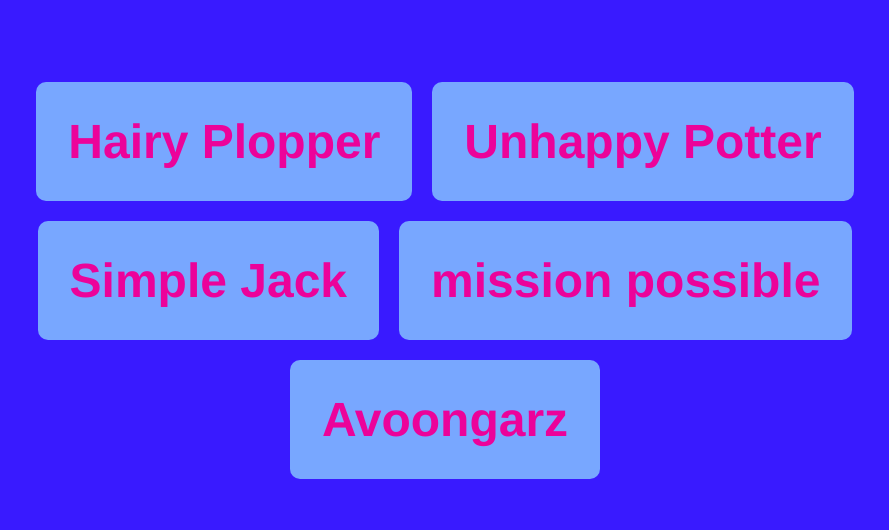
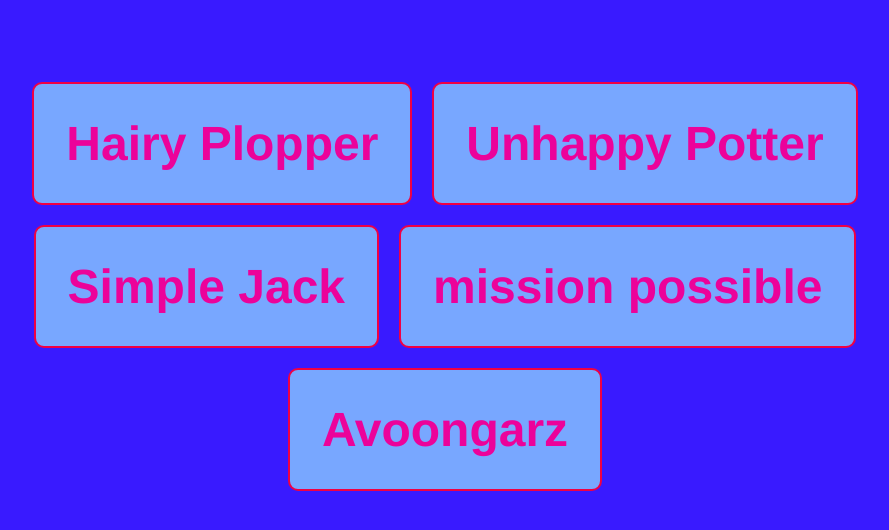
Before and after one commit to HuskyBell2/project-1, a React (Vite) app: page / in a window 1280 px wide. Shown: the top 530 px of the page, without its empty margins (195-1084 px from the left). Built offline with nearby package versions, Linux system fonts and the light colour scheme.

Commit message:
changed a typo

```diff
--- a/src/index.css
+++ b/src/index.css
@@ -26,7 +26,7 @@ h2 {
 }
 
 .card {
-	border: 2px soild #f00044;
+	border: 2px solid #f00044;
 	padding: 20px;
 	margin: 10px;
 	background-color: #78a7ff;
```
